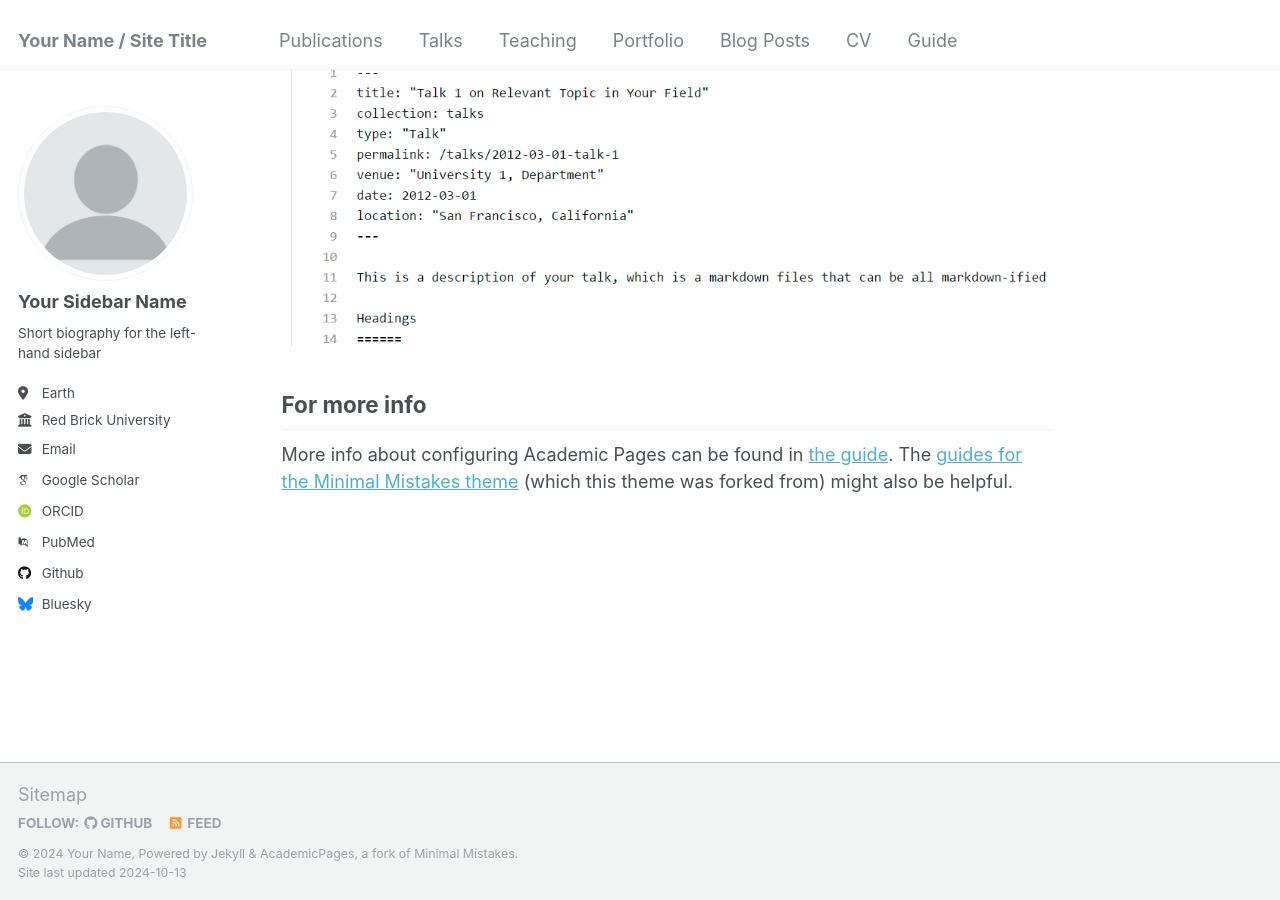
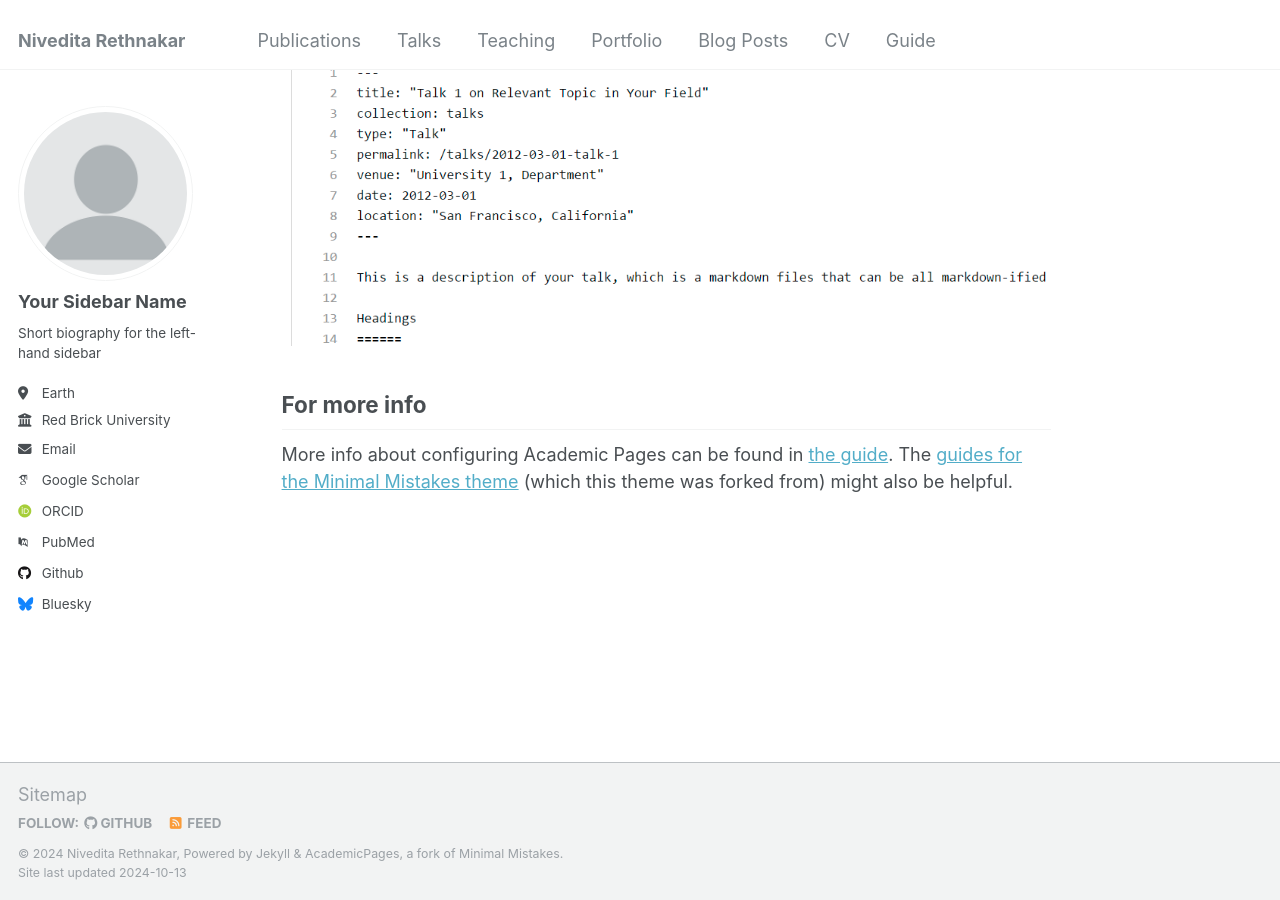
Before and after one commit to nivupai/nivupai.github.io, a Jekyll site: the page built from _pages/about.md, in a window 1280 px wide and 900 px high, scrolled down 2643 px. Built offline with Jekyll 4.4.1, drawn with Linux system fonts in a browser that asks for light colours; some web fonts are replaced.

Commit message:
Update _config.yml
Name

```diff
--- a/_config.yml
+++ b/_config.yml
@@ -8,9 +8,9 @@
 
 # Basic Site Settings
 locale                   : "en-US"
-title                    : "Your Name / Site Title"
+title                    : "Nivedita Rethnakar"
 title_separator          : "-"
-name                     : &name "Your Name"
+name                     : &name "Nivedita Rethnakar"
 description              : &description "personal description"
 url                      : https://academicpages.github.io # the base hostname & protocol for your site e.g. "https://mmistakes.github.io"
 baseurl                  : "" # the subpath of your site, e.g. "/blog"
```
